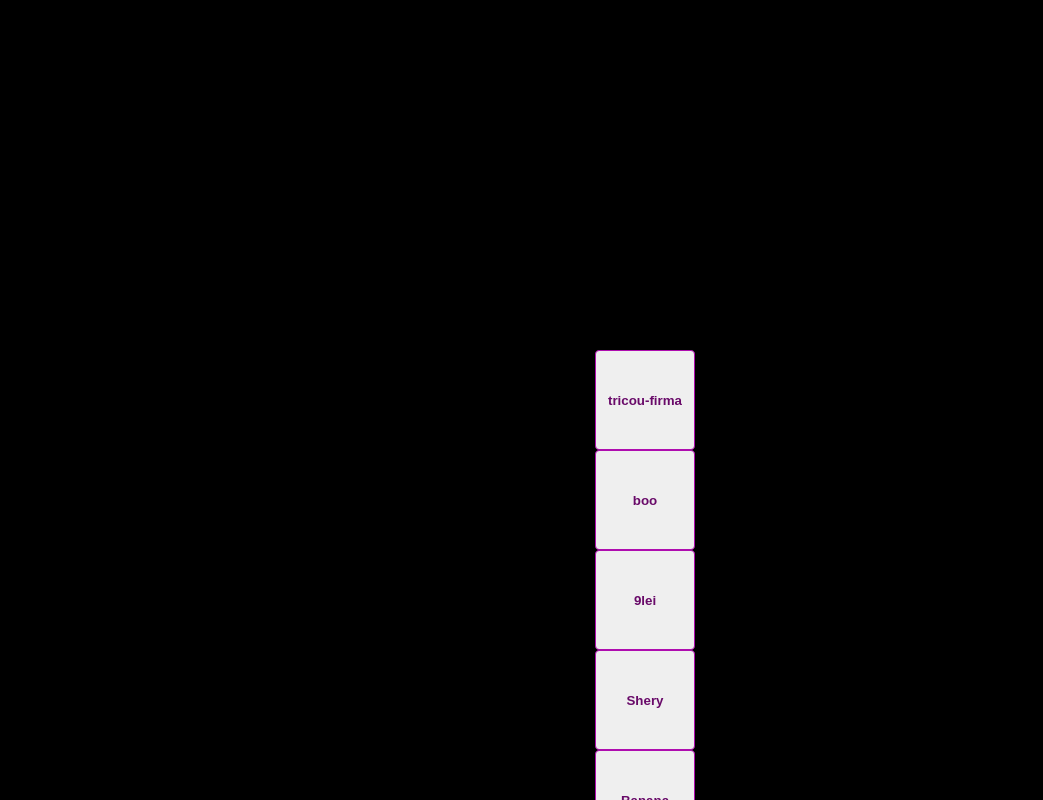
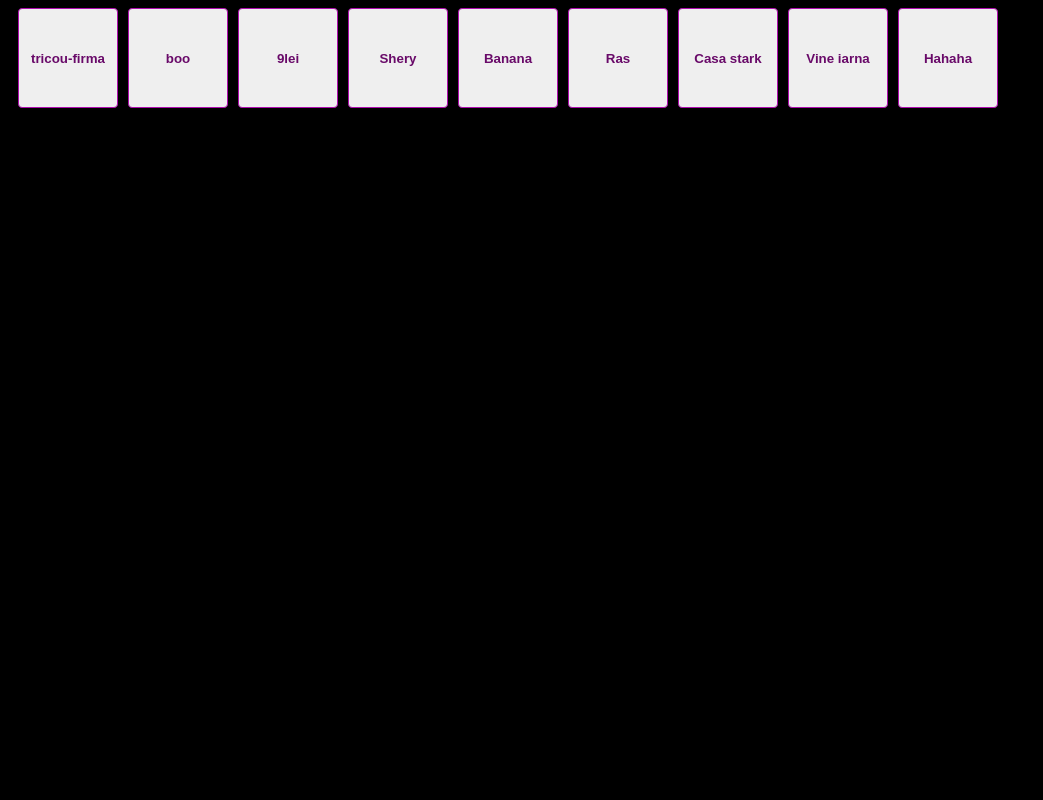
Before and after one commit to cbordei/soundboard-pubg, a website: page index.html in a window 1280 px wide. Shown: the top 800 px of the page, without its empty margins (0-1043 px from the left). Drawn offline with Linux system fonts and the light colour scheme.

Commit message:
Update styles.css

```diff
--- a/src/styles.css
+++ b/src/styles.css
@@ -4,12 +4,6 @@ body {
 }
 .container {
   position: absolute;
-  top: 50%;
-  left: 50%;
-  margin-top: -50px;
-  margin-left: -50px;
-  width: 100px;
-  height: 100px;
 }
 .center {
   display: flex;
@@ -20,6 +14,7 @@ button {
   min-width: 100px;
   height: 100px;
   margin-left: 10px;
+  margin-bottom: 10px;
   border-radius: 4px;
   border: 1px solid rgb(175, 13, 175);
   cursor: pointer;
```
